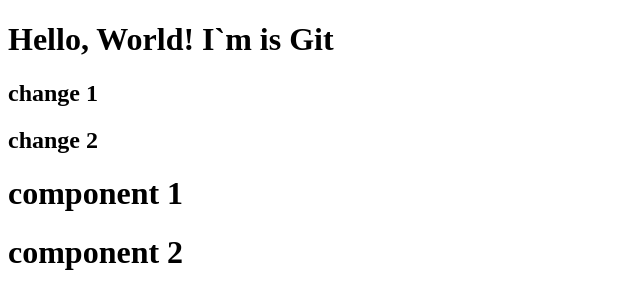
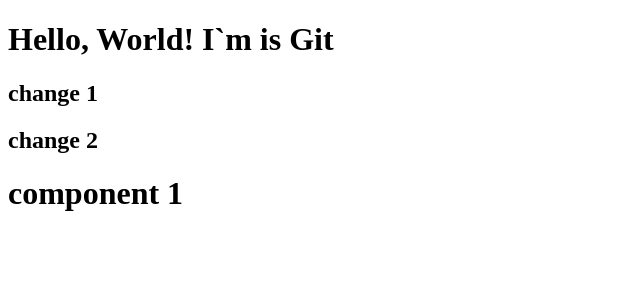
Before and after one commit to Yudytskyi/GitTest, a React (Create React App) app: page / in a window 1280 px wide. Shown: the top 308 px of the page, without its empty margins (0-640 px from the left). Built offline with nearby package versions, Linux system fonts and the light colour scheme.

Commit message:
Delete Comp2

```diff
--- a/src/App.js
+++ b/src/App.js
@@ -1,5 +1,4 @@
 import Comp1 from './components/Comp1.js'
-import Comp2 from './components/Comp2.js'
 
 function App() {
   return (
@@ -8,7 +7,6 @@ function App() {
     <h2>change 1</h2>
     <h2>change 2</h2>
 <Comp1/>
-<Comp2/>
     </>
   );
 }
--- a/src/components/Comp2.js
+++ /dev/null
@@ -1,11 +0,0 @@
-import React from 'react'
-
-const Comp2 = () => {
-    return (
-        <h1>
-            component 2
-        </h1>
-    )
-}
-
-export default Comp2;
```
